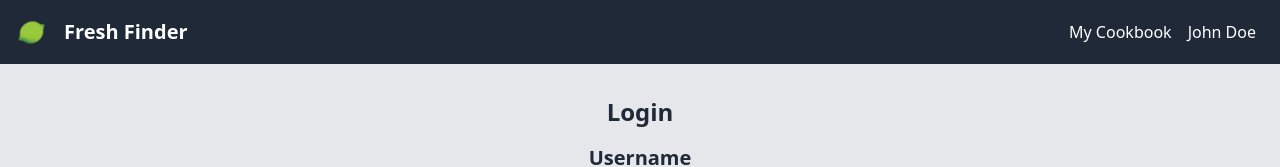
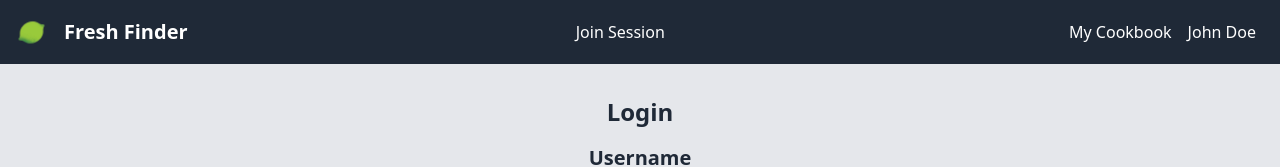
Before and after one commit to ManuelLerchner/FreshFinder, a React (Create React App) app in the folder apps/web/: page / in a window 1280 px wide. Shown: the top 167 px of the page. Built offline with nearby package versions, Linux system fonts and the light colour scheme.

Commit message:
Fix routing issue in App.tsx and TopBar.tsx

```diff
--- a/apps/web/src/App.tsx
+++ b/apps/web/src/App.tsx
@@ -22,8 +22,8 @@ function App() {
           <Route path="/meal-picker" element={<MealPicker />} />
           <Route path="/food-selection" element={<SelectionPage />} />
           <Route path="/cooking/:recipeID" element={<Cooking />} />
+          <Route path="/join_session" element={<JoinSession />} />
           <Route path="/success" element={<OrderSuccesfull />} />
-          <Route path="/join_session" element={<JoinSession />} />
           <Route path="/cookbook" element={<Cookbook />} />
           <Route
             path="*"
--- a/apps/web/src/layouts/TopBar.tsx
+++ b/apps/web/src/layouts/TopBar.tsx
@@ -10,12 +10,20 @@ export default function TopBar() {
             Fresh Finder
           </a>
         </div>
+        <div className="flex items-between">
+          <div className="flex items-center">
+            <a href="/join_session" className="mr-4">
+              Join Session
+            </a>
+          </div>
+        </div>
         <div className="flex items-center">
           <a href="/cookbook" className="mr-4">
             My Cookbook
           </a>
           <div className="mr-4">John Doe</div>
         </div>
+
       </div>
     </header>
   );
--- a/apps/web/src/pages/OrderSuccesfull.tsx
+++ b/apps/web/src/pages/OrderSuccesfull.tsx
@@ -11,7 +11,7 @@ export default function OrderSuccesfull() {
       <button
         className="bg-green-500 hover:bg-green-600 text-white px-4 py-2 rounded-md hover:scale-[102%]"
         onClick={() => {
-          navigate("/join_session");
+          navigate("/food-selection");
         }}
       >
         Order more food
```
